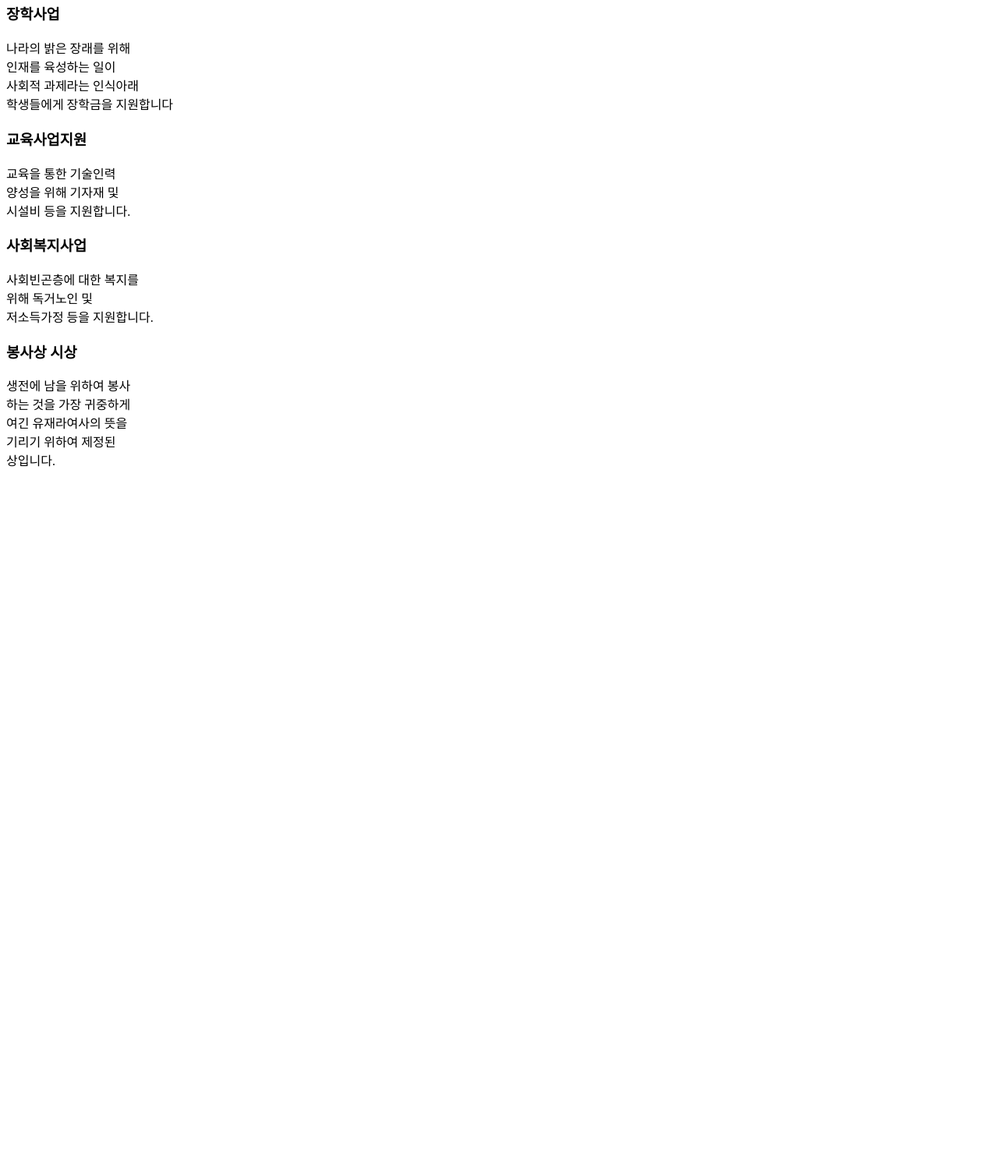
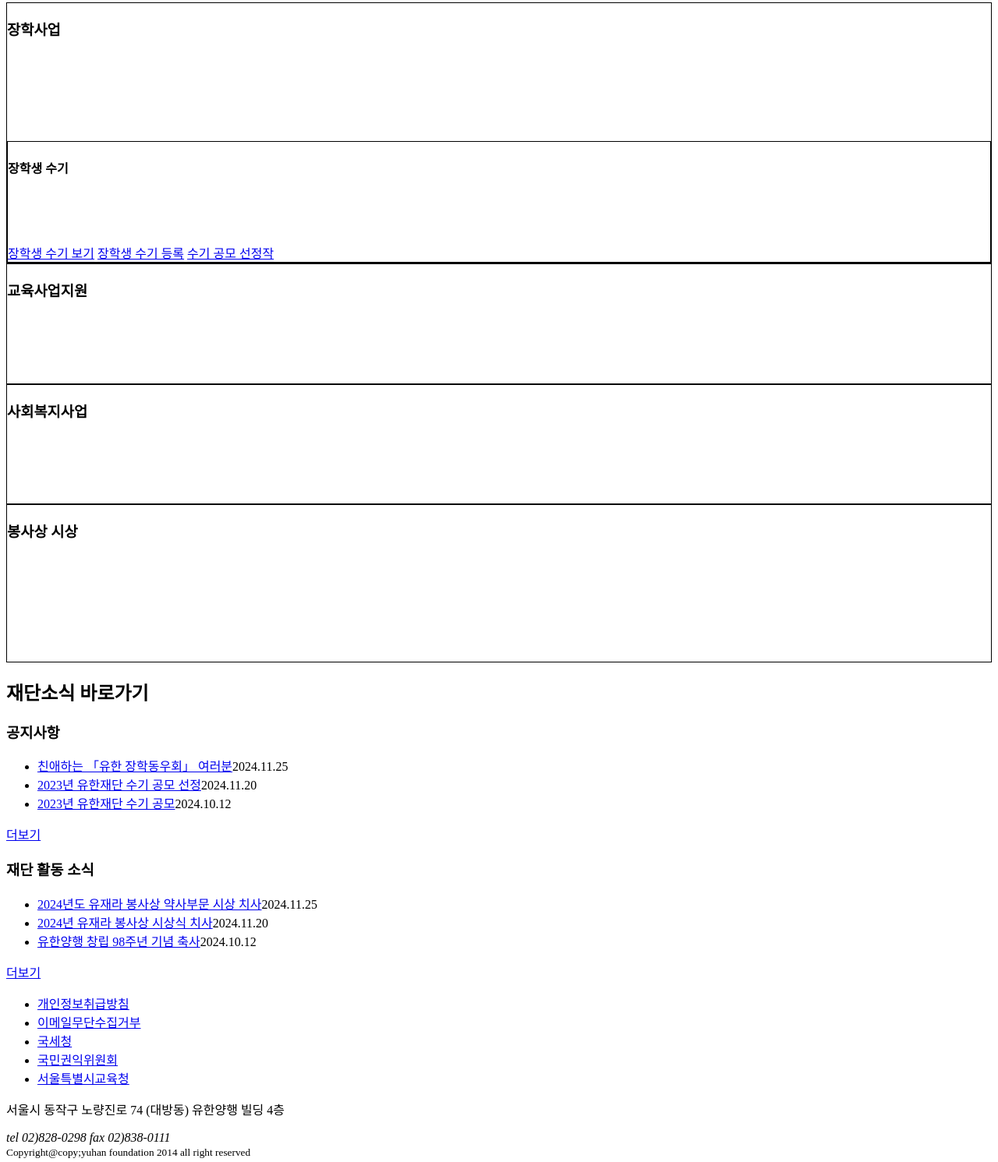
Before and after one commit to chobee81/class, a plain HTML site: page 유한재단.html in a window 1280 px wide. Shown: the part 812-2303 px from the top of the page at 78% size. Before the commit the page ends 1430 px from the top, so only its background shows below. Drawn offline with nearby package versions, Linux system fonts and the light colour scheme.

Commit message:
Add files via upload

```diff
--- a/유한재단.html
+++ b/유한재단.html
@@ -3,12 +3,18 @@
 <head>
     <meta charset="UTF-8">
     <title>유한재단</title>
+    <style>
+        #business section { border: 1px solid #000; }
+        #business section p { opacity: 0; }
+
+    </style>
+    <script src="https://code.jquery.com/jquery-3.7.1.js"></script>
 </head>
 <body>
     <header>
         <h1><a href="#">재단법인 유한재단</a></h1>
         <nav>
-            <h1>사이트맵, 온라인문의, 장학동우회 카페</h1>
+            <h2>사이트맵, 온라인문의, 장학동우회 카페</h2>
             <ul>
                 <li><a href="#">site map</a></li>
                 <li><a href="#">온라인문의</a></li>
@@ -52,11 +58,20 @@
             </ul>
         </nav>
     </header>
-    <section>
+    <section id="business">
         <h2>사업소개 바로가기</h2>
         <section>
             <h3>장학사업</h3>
             <p>나라의 밝은 장래를 위해 <br>인재를 육성하는 일이 <br>사회적 과제라는 인식아래 <br>학생들에게 장학금을 지원합니다</p>
+            <section>
+                <h4>장학생 수기</h4>
+                <div>
+                    <p>유한재단의 장학생<br>수기를 보실수 있습니다.</p>
+                    <a href="#">장학생 수기 보기</a>
+                    <a href="#">장학생 수기 등록</a>
+                    <a href="#">수기 공모 선정작</a>
+                </div>
+            </section>
         </section>
         <section>
             <h3>교육사업지원</h3>
@@ -71,5 +86,48 @@
             <p>생전에 남을 위하여 봉사<br> 하는 것을 가장 귀중하게<br> 여긴 유재라여사의 뜻을<br> 기리기 위하여 제정된<br> 상입니다.</p>
         </section>
     </section>
+    <script>
+        $("#business section").on('mouseenter', function() {
+            $(this).children('p').css({ opacity: 1 })
+        })
+        $("#business section").on('mouseleave', function() {
+            $(this).children('p').css({ opacity: 0 })
+        })
+    </script>
+    <main>
+        <section>
+            <h2>재단소식 바로가기</h2>
+            <section>
+                <h3>공지사항</h3>
+                <ul>
+                    <li><a href="#">친애하는 「유한 장학동우회」 여러분</a><span>2024.11.25</span></li>
+                    <li><a href="#">2023년 유한재단 수기 공모 선정</a><span>2024.11.20</span></li>
+                    <li><a href="#">2023년 유한재단 수기 공모</a><span>2024.10.12</span></li>
+                </ul>
+                <a href="#" title="공지사항 더보러가기">더보기</a>
+            </section>
+            <section>
+                <h3>재단 활동 소식</h3>
+                <ul>
+                    <li><a href="#">2024년도 유재라 봉사상 약사부문 시상 치사</a><span>2024.11.25</span></li>
+                    <li><a href="#">2024년 유재라 봉사상 시상식 치사</a><span>2024.11.20</span></li>
+                    <li><a href="#">유한양행 창립 98주년 기념 축사</a><span>2024.10.12</span></li>
+                </ul>
+                <a href="#" title="재단 활동 소식 더보러가기">더보기</a>
+            </section>
+        </section>
+    </main>
+    <footer>
+        <ul>
+            <li><a href="#">개인정보취급방침</a></li>
+            <li><a href="#">이메일무단수집거부</a></li>
+            <li><a href="#">국세청</a></li>
+            <li><a href="#">국민권익위원회</a></li>
+            <li><a href="#">서울특별시교육청</a></li>
+        </ul>
+        <p>서울시 동작구 노량진로 74 (대방동) 유한양행 빌딩 4층</p>
+        <address><span>tel 02)828-0298</span> <span>fax 02)838-0111</span></address>
+        <small>Copyright@copy;yuhan foundation 2014 all right reserved </small>
+    </footer>
 </body>
 </html>
```
